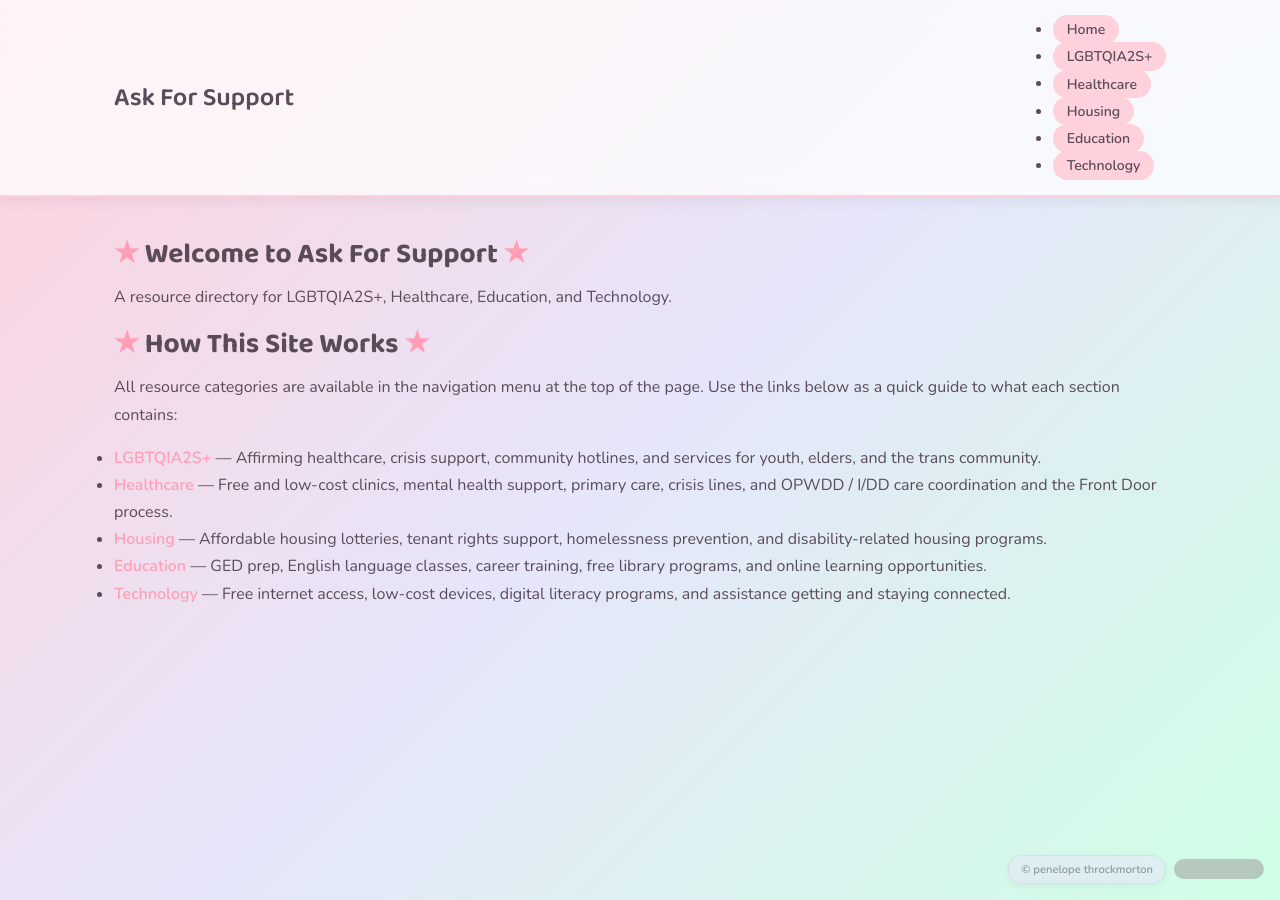
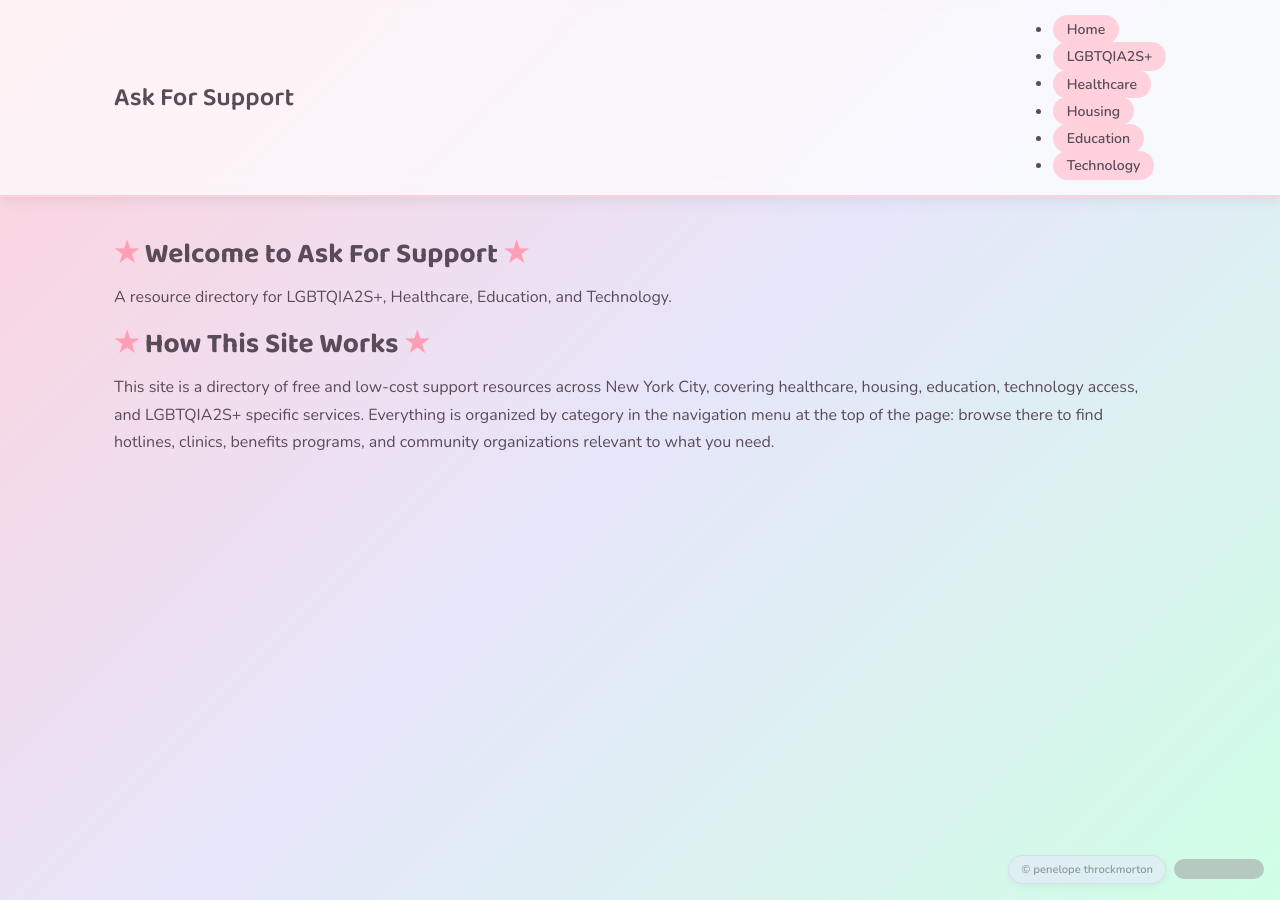
Before and after one commit to penelopethrock-cyber/askforsupport, a Jekyll site: the page built from index.html, in a window 1280 px wide. Built offline with Jekyll 4.4.1, drawn with Linux system fonts in a browser that asks for light colours; grey boxes are pictures that could not be loaded.

Commit message:
Replace homepage category links with explanatory blurb

```diff
--- a/index.html
+++ b/index.html
@@ -13,13 +13,5 @@ title: Home
 
 <section class="page-header">
   <h2 class="section-heading">How This Site Works</h2>
-  <p class="section-intro">All resource categories are available in the navigation menu at the top of the page. Use the links below as a quick guide to what each section contains:</p>
+  <p class="section-intro">This site is a directory of free and low-cost support resources across New York City, covering healthcare, housing, education, technology access, and LGBTQIA2S+ specific services. Everything is organized by category in the navigation menu at the top of the page: browse there to find hotlines, clinics, benefits programs, and community organizations relevant to what you need.</p>
 </section>
-
-<ul class="section-intro">
-  <li><strong><a href="/lgbtqia2s/">LGBTQIA2S+</a></strong> &mdash; Affirming healthcare, crisis support, community hotlines, and services for youth, elders, and the trans community.</li>
-  <li><strong><a href="/healthcare/">Healthcare</a></strong> &mdash; Free and low-cost clinics, mental health support, primary care, crisis lines, and OPWDD / I/DD care coordination and the Front Door process.</li>
-  <li><strong><a href="/housing/">Housing</a></strong> &mdash; Affordable housing lotteries, tenant rights support, homelessness prevention, and disability-related housing programs.</li>
-  <li><strong><a href="/education/">Education</a></strong> &mdash; GED prep, English language classes, career training, free library programs, and online learning opportunities.</li>
-  <li><strong><a href="/technology/">Technology</a></strong> &mdash; Free internet access, low-cost devices, digital literacy programs, and assistance getting and staying connected.</li>
-</ul>
```
